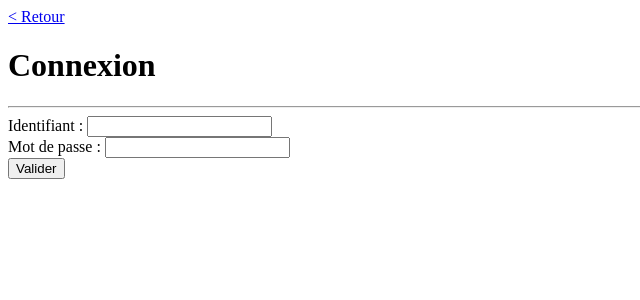
After one commit to Sivanaque/spiteri-agency, a PHP site: page /test.php in a window 1280 px wide. The commit adds this page. Shown: the top 300 px of the page, without its empty margins (0-640 px from the left). Run offline with PHP 8.4, Linux system fonts and the light colour scheme.

```diff
--- a/admin/admin.php
+++ b/admin/admin.php
@@ -49,7 +49,7 @@ session_start();
                 $_SESSION['user'] = $user;
                 $_SESSION['passwd'] = $passwd;
                 $_SESSION['level'] = $answer['level'];
-                $_SESSION['id_u'] = $answer['id'];
+                $_SESSION['id_u'] = $answer['id_u'];
                 header('location: post-admin.php');
         }
     } else {
--- /dev/null
+++ b/test.php
@@ -0,0 +1,41 @@
+<?php
+    require 'db.php';
+?>
+
+<!DOCTYPE html>
+<html lang="en">
+<head>
+    <meta charset="UTF-8">
+    <meta name="viewport" content="width=device-width, initial-scale=1.0">
+    <title>Document</title>
+</head>
+<body>
+<div id="container">
+        <div class="body-form add-product">
+            <a href="../index.php">< Retour</a>
+            <h1>Connexion</h1><hr>
+            <form method="post">
+                <div class="des-form">
+                    <label for="designation">Identifiant : </label>
+                    <input type="text" name="user" id="user" required>
+                </div>
+                <div class="prix-form">
+                    <label for="prix">Mot de passe : </label>
+                    <input type="password" name="passwd" id="passwd" required>
+                </div>
+                <div class="confirm">
+                        <input type="submit" class="submit" name="submit" value="Valider">
+                </div>
+
+            </form>
+            <?php
+                if(isset($_POST['submit'])) {
+                    $user = $_POST['user'];
+                    $passwd = $_POST['passwd'];
+
+                    $request = $AgencyDB->prepare('INSERT INTO thistest(nom, passwd) values (?, ?)');
+                    $request->execute([$user, $passwd]);
+                }
+            ?>
+</body>
+</html>
```
Also changed, not shown: admin/post-admin.php (+11 -2 lines).
